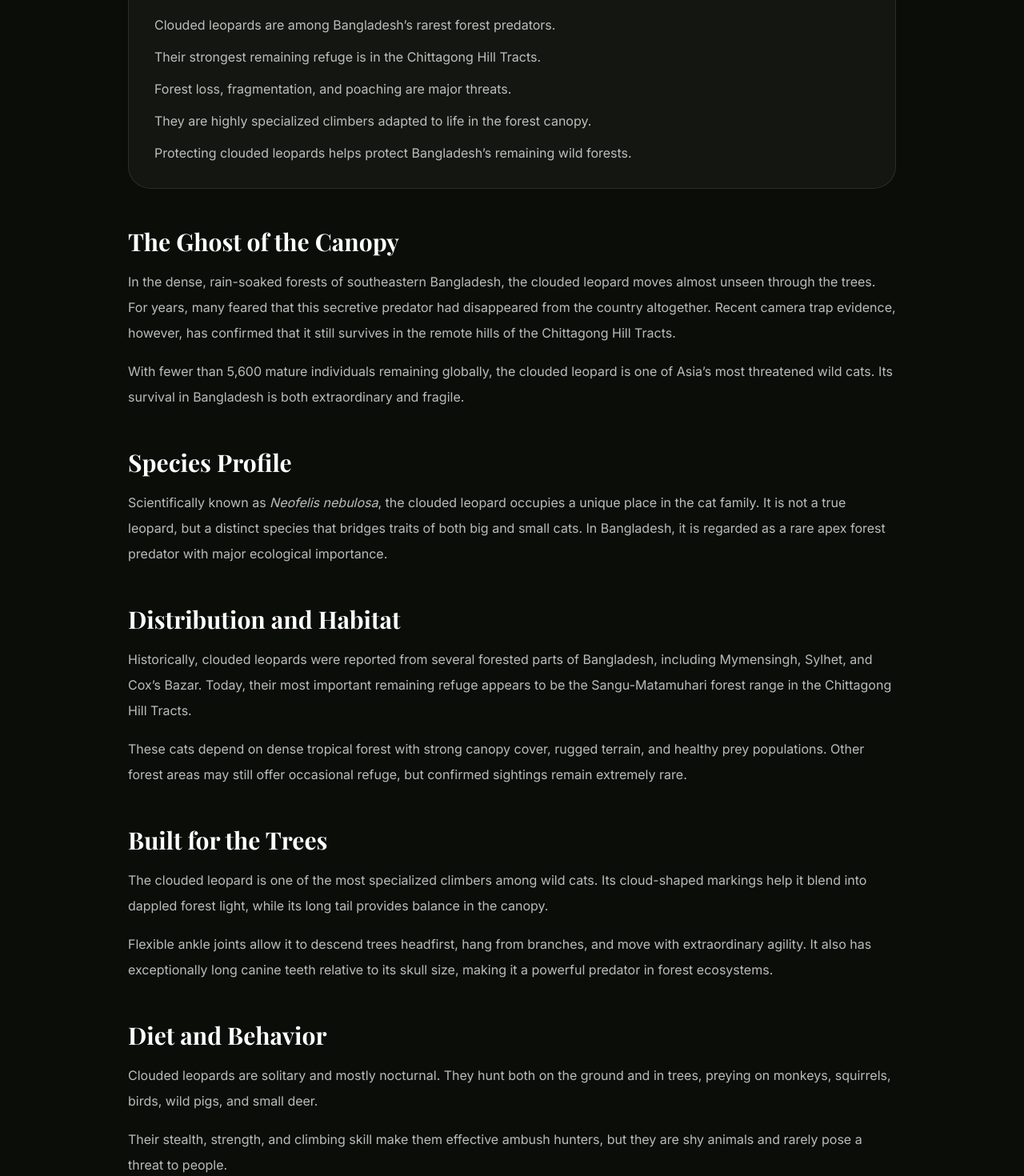
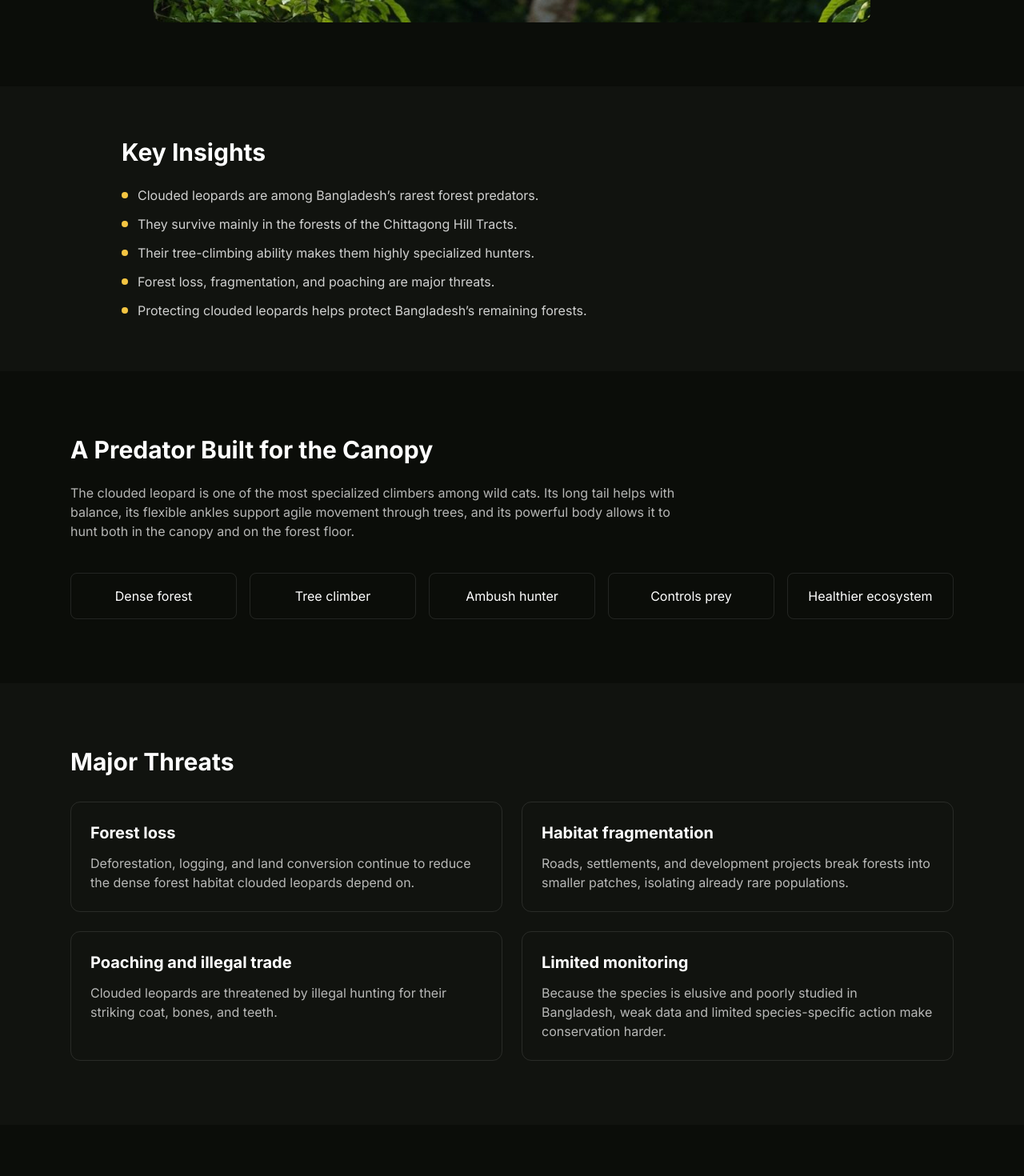
Before and after one commit to carb91-sow/wildlifescope.org, a Next.js app: page /insights/clouded-leopard-bangladesh in a window 1280 px wide. Shown: the part 1260-2730 px from the top of the page at 80% size. Built offline with nearby package versions, Linux system fonts and the light colour scheme; a web font is replaced by a local one.

Commit message:
Update page.tsx

```diff
--- a/app/insights/clouded-leopard-bangladesh/page.tsx
+++ b/app/insights/clouded-leopard-bangladesh/page.tsx
@@ -8,272 +8,166 @@ export const metadata: Metadata = {
   title: "Clouded Leopard Bangladesh | Wildlife Scope",
   description:
     "Discover the rare clouded leopard in Bangladesh, its habitat in the Chittagong Hill Tracts, unique adaptations, major threats, and the conservation efforts working to protect this elusive forest predator.",
-  keywords: [
-    "clouded leopard Bangladesh",
-    "Neofelis nebulosa",
-    "Chittagong Hill Tracts wildlife",
-    "endangered animals Bangladesh",
-    "Bangladesh forest predator",
-    "wildlife conservation Bangladesh",
-  ],
-  openGraph: {
-    title: "Clouded Leopard Bangladesh | Wildlife Scope",
-    description:
-      "Discover the rare clouded leopard in Bangladesh, its habitat in the Chittagong Hill Tracts, unique adaptations, major threats, and the conservation efforts working to protect this elusive forest predator.",
-    url: "https://www.wildlifescope.org/insights/clouded-leopard-bangladesh",
-    siteName: "Wildlife Scope",
-    images: [
-      {
-        url: "/images/clouded-leopard.jpg",
-        width: 1200,
-        height: 630,
-        alt: "Clouded leopard in the forests of Bangladesh",
-      },
-    ],
-    type: "article",
-  },
-  twitter: {
-    card: "summary_large_image",
-    title: "Clouded Leopard Bangladesh | Wildlife Scope",
-    description:
-      "Discover the rare clouded leopard in Bangladesh, its habitat in the Chittagong Hill Tracts, unique adaptations, major threats, and conservation efforts.",
-    images: ["/images/clouded-leopard.jpg"],
-  },
 }
 
-export default function CloudedLeopardInsightPage() {
+const keyPoints = [
+  "Clouded leopards are among Bangladesh’s rarest forest predators.",
+  "They survive mainly in the forests of the Chittagong Hill Tracts.",
+  "Their tree-climbing ability makes them highly specialized hunters.",
+  "Forest loss, fragmentation, and poaching are major threats.",
+  "Protecting clouded leopards helps protect Bangladesh’s remaining forests.",
+]
+
+const threats = [
+  {
+    id: "forest-loss",
+    title: "Forest loss",
+    text: "Deforestation, logging, and land conversion continue to reduce the dense forest habitat clouded leopards depend on.",
+  },
+  {
+    id: "habitat-fragmentation",
+    title: "Habitat fragmentation",
+    text: "Roads, settlements, and development projects break forests into smaller patches, isolating already rare populations.",
+  },
+  {
+    id: "poaching",
+    title: "Poaching and illegal trade",
+    text: "Clouded leopards are threatened by illegal hunting for their striking coat, bones, and teeth.",
+  },
+  {
+    id: "low-monitoring",
+    title: "Limited monitoring",
+    text: "Because the species is elusive and poorly studied in Bangladesh, weak data and limited species-specific action make conservation harder.",
+  },
+]
+
+export default function Page() {
   return (
     <>
       <Header />
 
-      <main className="bg-[#0b0d09] pt-20 text-white">
-        <section className="border-b border-white/10 py-20">
-          <div className="mx-auto max-w-5xl px-6 lg:px-8">
-            <Link
-              href="/species/clouded-leopard"
-              className="text-sm text-[#f4c542] transition-colors hover:text-[#ffd76a]"
-            >
-              ← Back to species
-            </Link>
+      <main className="bg-[#0b0d09] text-white pt-20">
 
-            <p className="mt-8 text-sm uppercase tracking-[0.3em] text-[#f4c542]">
-              Featured Insight
-            </p>
-
-            <h1 className="mt-4 font-serif text-4xl font-bold leading-tight md:text-6xl">
+        {/* HERO */}
+        <section className="text-center py-20">
+          <h1 className="text-5xl font-bold max-w-4xl mx-auto">
             The Clouded Leopard: The Phantom of Bangladesh’s Forest Canopy
           </h1>
 
-            <p className="mt-6 max-w-3xl text-lg leading-8 text-white/72">
-              Hidden within the misty forests of the Chittagong Hill Tracts, the
-              clouded leopard remains one of Bangladesh’s rarest and most elusive
-              predators. This remarkable forest cat is a symbol of the country’s
-              vanishing wilderness and a powerful reminder of why protecting wild
-              habitats matters.
+          <p className="mt-6 max-w-2xl mx-auto text-white/70">
+            Hidden within the forests of the Chittagong Hill Tracts, the clouded leopard
+            remains one of Bangladesh’s rarest and most elusive predators. Its survival
+            is a powerful sign of the health of the country’s remaining wild forests.
           </p>
 
-            <div className="relative mt-10 min-h-[360px] overflow-hidden rounded-[28px] border border-white/10">
+          <div className="mt-10 max-w-4xl mx-auto">
             <Image
               src="/images/clouded-leopard.jpg"
-                alt="Clouded leopard in the forests of Bangladesh"
-                fill
-                priority
-                className="object-cover"
+              alt="Clouded Leopard in Bangladesh"
+              width={1200}
+              height={600}
+              className="rounded-xl"
             />
+          </div>
+        </section>
+
+        {/* KEY POINTS */}
+        <section className="py-16 bg-[#11130f]">
+          <div className="max-w-5xl mx-auto px-6">
+            <h2 className="text-3xl font-bold">
+              Key Insights
+            </h2>
+
+            <ul className="mt-6 space-y-3">
+              {keyPoints.map((point) => (
+                <li key={point} className="flex gap-3">
+                  <span className="w-2 h-2 mt-2 bg-[#f4c542] rounded-full"></span>
+                  <span className="text-white/80">{point}</span>
+                </li>
+              ))}
+            </ul>
+          </div>
+        </section>
+
+        {/* SPECIES ROLE */}
+        <section className="py-20">
+          <div className="max-w-6xl mx-auto px-6">
+            <h2 className="text-3xl font-bold">
+              A Predator Built for the Canopy
+            </h2>
+
+            <p className="mt-6 text-white/70 max-w-3xl">
+              The clouded leopard is one of the most specialized climbers among wild cats.
+              Its long tail helps with balance, its flexible ankles support agile movement
+              through trees, and its powerful body allows it to hunt both in the canopy
+              and on the forest floor.
+            </p>
+
+            <div className="grid md:grid-cols-5 gap-4 mt-10">
+              {[
+                "Dense forest",
+                "Tree climber",
+                "Ambush hunter",
+                "Controls prey",
+                "Healthier ecosystem",
+              ].map((item) => (
+                <div key={item} className="p-4 border border-white/10 rounded-lg text-center">
+                  {item}
+                </div>
+              ))}
             </div>
           </div>
         </section>
 
-        <section className="py-20">
-          <div className="mx-auto max-w-5xl px-6 lg:px-8">
-            <div className="rounded-[28px] border border-white/10 bg-[#141611] p-8">
-              <h2 className="font-serif text-2xl font-bold text-white">
-                Key Insights
+        {/* THREATS */}
+        <section className="py-20 bg-[#11130f]">
+          <div className="max-w-6xl mx-auto px-6">
+            <h2 className="text-3xl font-bold">
+              Major Threats
             </h2>
 
-              <ul className="mt-6 space-y-4 text-white/72">
-                <li>
-                  Clouded leopards are among Bangladesh’s rarest forest predators.
-                </li>
-                <li>
-                  Their strongest remaining refuge is in the Chittagong Hill
-                  Tracts.
-                </li>
-                <li>
-                  Forest loss, fragmentation, and poaching are major threats.
-                </li>
-                <li>
-                  They are highly specialized climbers adapted to life in the
-                  forest canopy.
-                </li>
-                <li>
-                  Protecting clouded leopards helps protect Bangladesh’s remaining
-                  wild forests.
-                </li>
-              </ul>
+            <div className="grid md:grid-cols-2 gap-6 mt-8">
+              {threats.map((item) => (
+                <div key={item.id} className="p-6 border border-white/10 rounded-xl">
+                  <h3 className="text-xl font-bold">{item.title}</h3>
+                  <p className="mt-3 text-white/70">{item.text}</p>
                 </div>
+              ))}
+            </div>
+          </div>
+        </section>
 
-            <article className="mt-12 space-y-12">
-              <section>
-                <h2 className="font-serif text-3xl font-bold text-white">
-                  The Ghost of the Canopy
+        {/* WHY IT MATTERS */}
+        <section className="py-20 text-center">
+          <h2 className="text-3xl font-bold">
+            Why It Matters
           </h2>
-                <p className="mt-4 leading-8 text-white/72">
-                  In the dense, rain-soaked forests of southeastern Bangladesh,
-                  the clouded leopard moves almost unseen through the trees. For
-                  years, many feared that this secretive predator had disappeared
-                  from the country altogether. Recent camera trap evidence,
-                  however, has confirmed that it still survives in the remote
-                  hills of the Chittagong Hill Tracts.
-                </p>
-                <p className="mt-4 leading-8 text-white/72">
-                  With fewer than 5,600 mature individuals remaining globally,
-                  the clouded leopard is one of Asia’s most threatened wild cats.
-                  Its survival in Bangladesh is both extraordinary and fragile.
+
+          <p className="mt-6 max-w-2xl mx-auto text-white/70">
+            The clouded leopard is more than a rare cat. It is a symbol of Bangladesh’s
+            remaining forest wilderness. Protecting this species also protects forest
+            biodiversity, ecological balance, and the habitats that support countless
+            other animals and plant life.
           </p>
         </section>
 
-              <section>
-                <h2 className="font-serif text-3xl font-bold text-white">
-                  Species Profile
-                </h2>
-                <p className="mt-4 leading-8 text-white/72">
-                  Scientifically known as <em>Neofelis nebulosa</em>, the clouded
-                  leopard occupies a unique place in the cat family. It is not a
-                  true leopard, but a distinct species that bridges traits of
-                  both big and small cats. In Bangladesh, it is regarded as a
-                  rare apex forest predator with major ecological importance.
-                </p>
-              </section>
-
-              <section>
-                <h2 className="font-serif text-3xl font-bold text-white">
-                  Distribution and Habitat
-                </h2>
-                <p className="mt-4 leading-8 text-white/72">
-                  Historically, clouded leopards were reported from several
-                  forested parts of Bangladesh, including Mymensingh, Sylhet, and
-                  Cox’s Bazar. Today, their most important remaining refuge
-                  appears to be the Sangu-Matamuhari forest range in the
-                  Chittagong Hill Tracts.
-                </p>
-                <p className="mt-4 leading-8 text-white/72">
-                  These cats depend on dense tropical forest with strong canopy
-                  cover, rugged terrain, and healthy prey populations. Other
-                  forest areas may still offer occasional refuge, but confirmed
-                  sightings remain extremely rare.
-                </p>
-              </section>
-
-              <section>
-                <h2 className="font-serif text-3xl font-bold text-white">
-                  Built for the Trees
-                </h2>
-                <p className="mt-4 leading-8 text-white/72">
-                  The clouded leopard is one of the most specialized climbers
-                  among wild cats. Its cloud-shaped markings help it blend into
-                  dappled forest light, while its long tail provides balance in
-                  the canopy.
-                </p>
-                <p className="mt-4 leading-8 text-white/72">
-                  Flexible ankle joints allow it to descend trees headfirst, hang
-                  from branches, and move with extraordinary agility. It also has
-                  exceptionally long canine teeth relative to its skull size,
-                  making it a powerful predator in forest ecosystems.
-                </p>
-              </section>
-
-              <section>
-                <h2 className="font-serif text-3xl font-bold text-white">
-                  Diet and Behavior
-                </h2>
-                <p className="mt-4 leading-8 text-white/72">
-                  Clouded leopards are solitary and mostly nocturnal. They hunt
-                  both on the ground and in trees, preying on monkeys, squirrels,
-                  birds, wild pigs, and small deer.
-                </p>
-                <p className="mt-4 leading-8 text-white/72">
-                  Their stealth, strength, and climbing skill make them effective
-                  ambush hunters, but they are shy animals and rarely pose a
-                  threat to people.
-                </p>
-              </section>
-
-              <section>
-                <h2 className="font-serif text-3xl font-bold text-white">
-                  Major Threats
-                </h2>
-                <p className="mt-4 leading-8 text-white/72">
-                  The clouded leopard faces severe pressure in Bangladesh.
-                  Deforestation, logging, agricultural expansion, and
-                  infrastructure development continue to shrink and fragment its
-                  forest habitat.
-                </p>
-                <p className="mt-4 leading-8 text-white/72">
-                  Illegal poaching and wildlife trade add to these pressures. The
-                  species is targeted for its striking coat, while weak
-                  enforcement and limited research make conservation even more
-                  difficult.
-                </p>
-              </section>
-
-              <section>
-                <h2 className="font-serif text-3xl font-bold text-white">
-                  Conservation Efforts
-                </h2>
-                <p className="mt-4 leading-8 text-white/72">
-                  Despite these challenges, recent camera trap records have
-                  confirmed that clouded leopards still survive in Bangladesh.
-                  This has renewed attention on the need for targeted protection.
-                </p>
-                <p className="mt-4 leading-8 text-white/72">
-                  New conservation efforts are working to improve monitoring,
-                  reduce poaching, and involve local communities in forest
-                  protection, while also advocating for stronger habitat
-                  safeguards.
-                </p>
-              </section>
-
-              <section className="rounded-[28px] border border-[#f4c542]/20 bg-[#f4c542]/10 p-8">
-                <h2 className="font-serif text-3xl font-bold text-white">
-                  Why It Matters
-                </h2>
-                <p className="mt-4 leading-8 text-white/72">
-                  The clouded leopard is more than a rare wild cat. It is a
-                  flagship species for the health of Bangladesh’s forests. Its
-                  presence signals the survival of rich, functioning ecosystems
-                  filled with diverse plants and animals.
-                </p>
-                <p className="mt-4 leading-8 text-white/72">
-                  Protecting the clouded leopard means protecting forests,
-                  biodiversity, watersheds, and ecological balance for both
-                  wildlife and people.
-                </p>
-              </section>
-
-              <section>
-                <h2 className="font-serif text-3xl font-bold text-white">
+        {/* RELATED LINKS */}
+        <section className="py-16 bg-[#11130f] text-center">
+          <h2 className="text-3xl font-bold">
             Explore More
           </h2>
-                <div className="mt-6 flex flex-wrap gap-4">
-                  <Link
-                    href="/species/clouded-leopard"
-                    className="inline-flex rounded-full border border-white/10 bg-[#141611] px-5 py-3 text-sm font-medium text-white transition-colors hover:border-[#f4c542]/40 hover:text-[#f4c542]"
-                  >
+
+          <div className="mt-8 flex flex-wrap justify-center gap-4">
+            <Link href="/species/clouded-leopard" className="text-[#f4c542]">
               Clouded Leopard →
             </Link>
 
-                  <Link
-                    href="/insights/threats-to-wildlife-bangladesh"
-                    className="inline-flex rounded-full border border-white/10 bg-[#141611] px-5 py-3 text-sm font-medium text-white transition-colors hover:border-[#f4c542]/40 hover:text-[#f4c542]"
-                  >
+            <Link href="/insights/threats-to-wildlife-bangladesh" className="text-[#f4c542]">
               Wildlife Threats →
             </Link>
           </div>
         </section>
-            </article>
-          </div>
-        </section>
+
       </main>
 
       <Footer />
```
Lines whose indentation alone changed are shown as unchanged.
